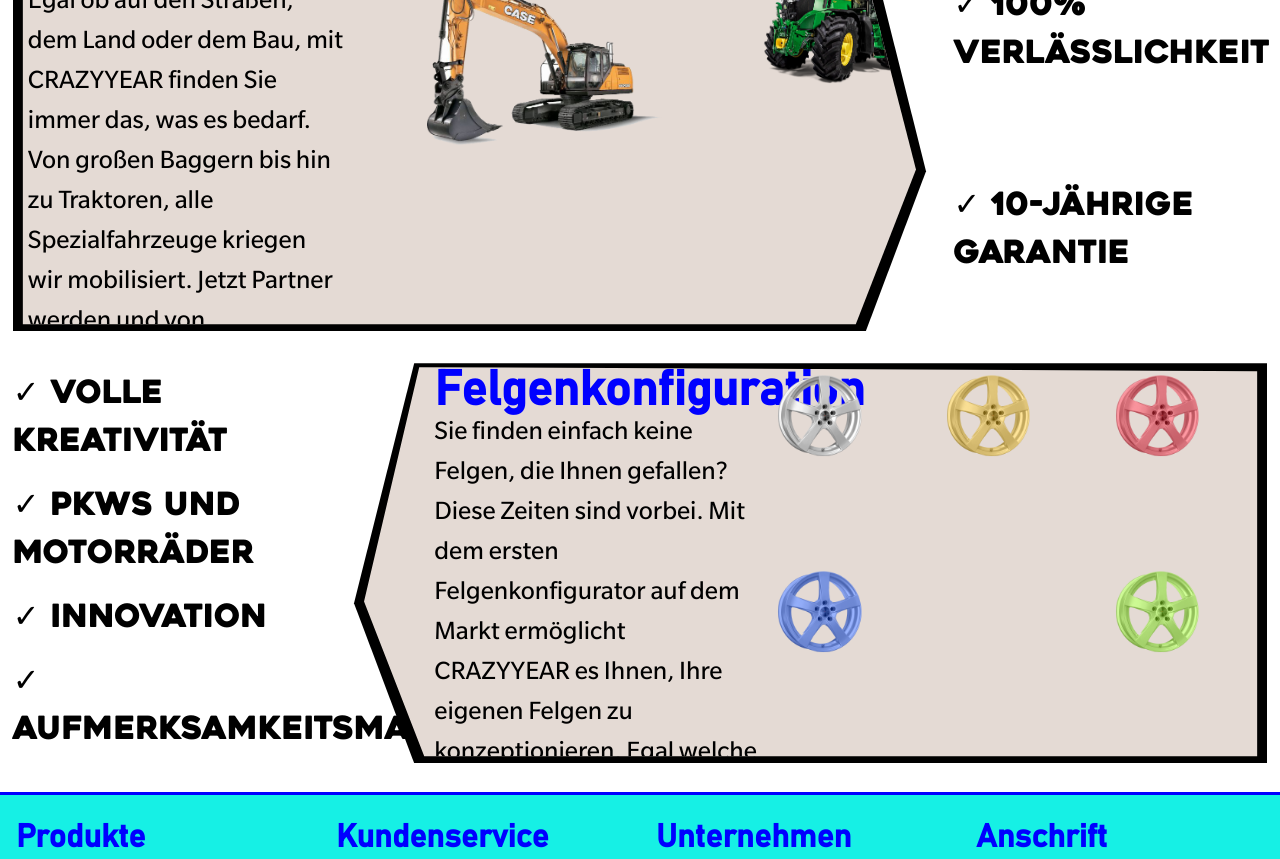
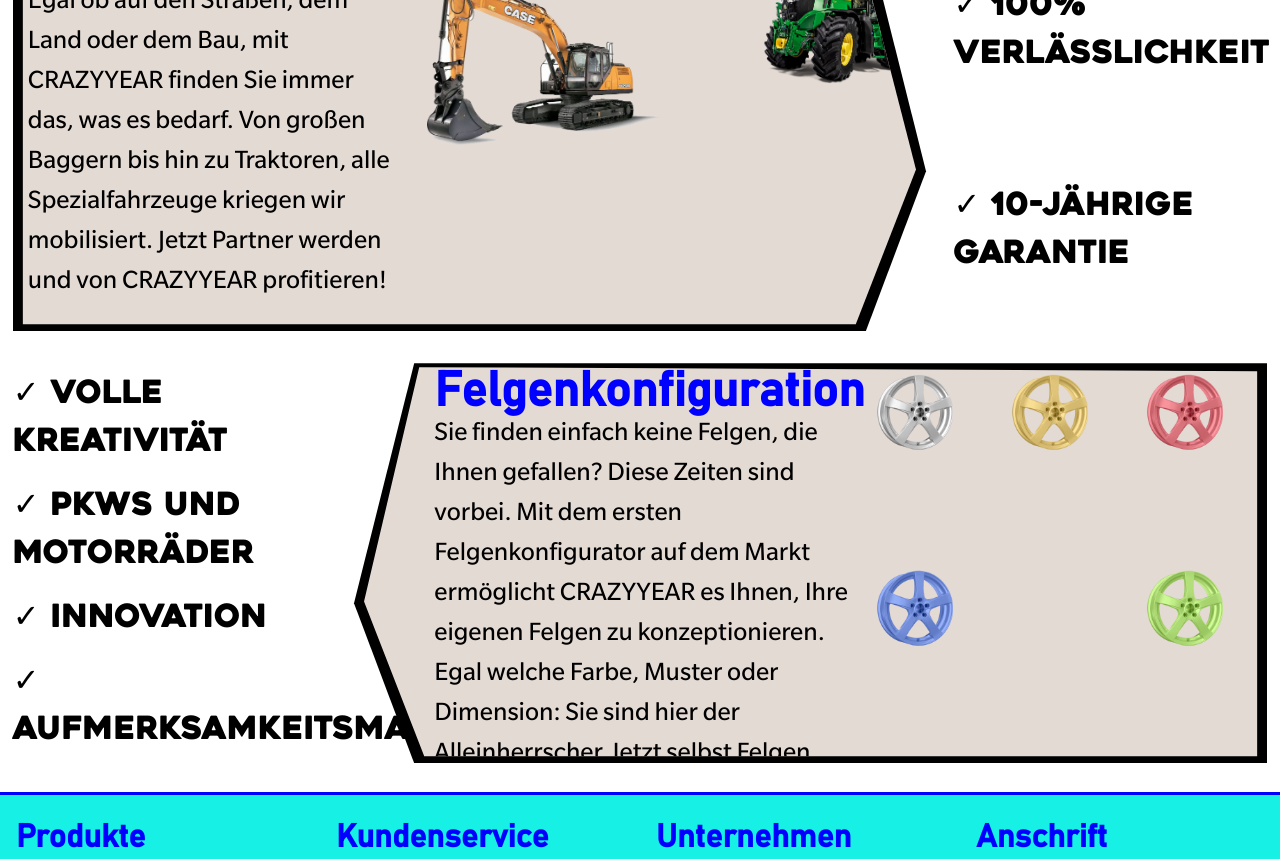
Before and after one commit to GalaFreak/webengineering, a plain HTML site: page index.html in a window 1280 px wide. Shown: the part 612-1471 px from the top of the page. Drawn offline with Linux system fonts and the light colour scheme.

Commit message:
Finale Abgabe (hoffentlich)

```diff
--- a/styles.css
+++ b/styles.css
@@ -167,14 +167,14 @@ main p {
     font-size:x-large;
     line-height: 2.5rem;
     display: grid;
-    grid-template-columns: repeat(5, 1fr);
+    grid-template-columns: repeat(2, 25%) repeat(3, 15%);
     grid-template-rows: repeat(2, 1fr);
     grid-column-gap: 10px;
     grid-row-gap: 0px;
 }
 
 .rim {
-    max-width: 60%;
+    max-width: 70%;
 }
 
 #contentr2 div {
@@ -230,12 +230,10 @@ main p {
     display: flex;
     flex-direction: row;
     align-items: start;
-    justify-content:space-evenly;
 }
 
 #contentl p {
     left: 0;
-    max-width: 85%;
 }
 
 #contentl img:nth-of-type(1) {
```
Also changed, not shown: readme.txt (deleted), 1 other file.
